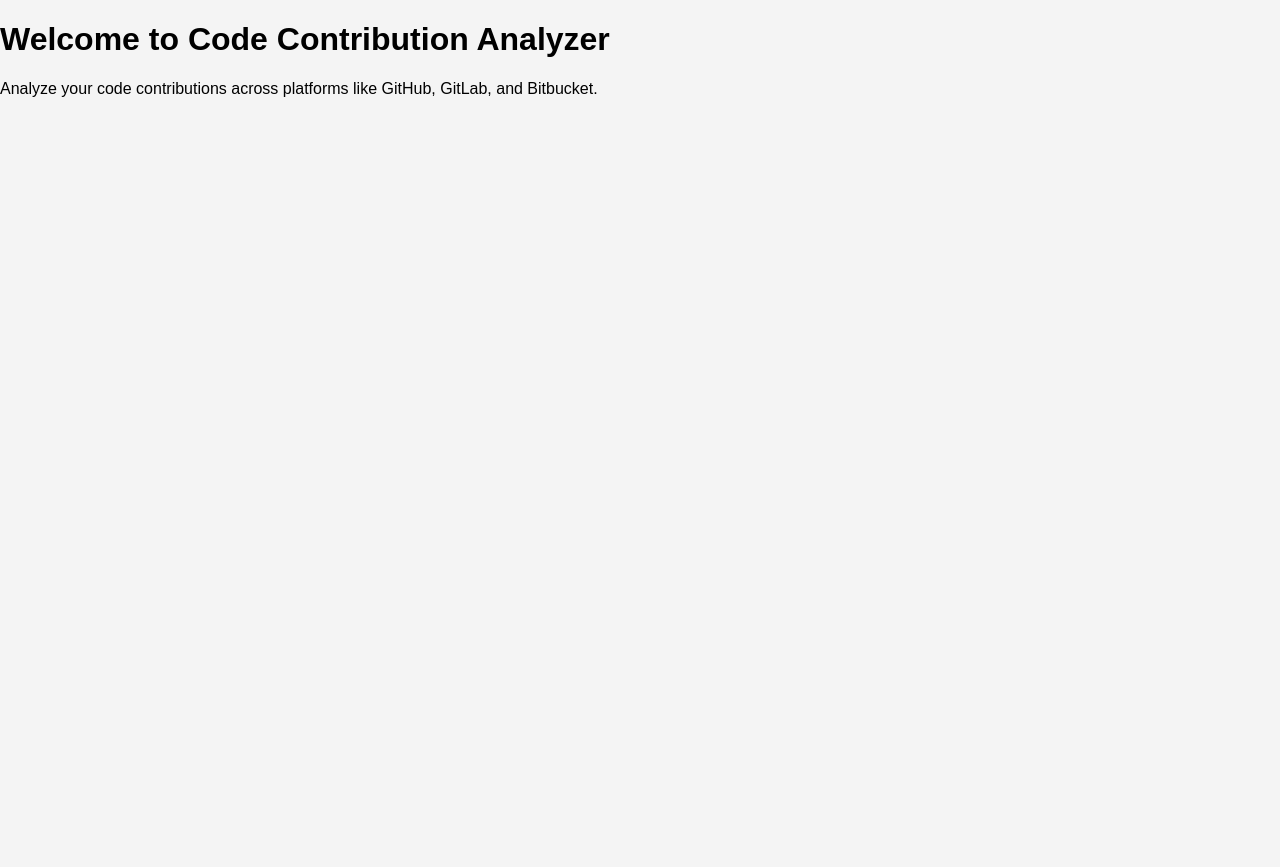
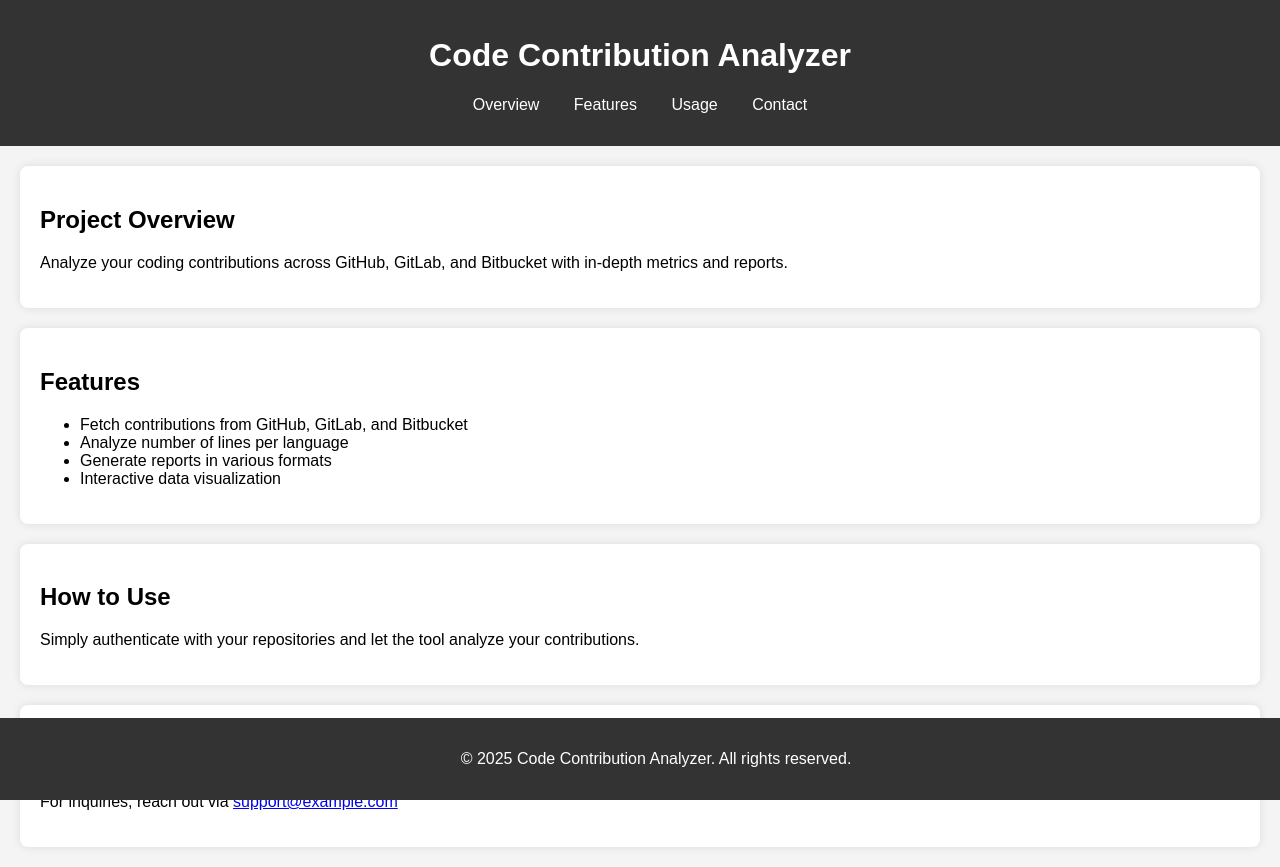
Before and after one commit to stephenombuya/Code-Contribution-Analyzer, a Flask app: template src/web/templates/index.html in a window 1280 px wide. Before the commit the page ends 97 px from the top, so only its background shows below. Run offline with Flask 3, Linux system fonts and the light colour scheme; the template is opened without the code that fills it, so the values that code supplies are empty.

Commit message:
Update index.html

```diff
--- a/src/web/templates/index.html
+++ b/src/web/templates/index.html
@@ -4,10 +4,50 @@
     <meta charset="UTF-8">
     <meta name="viewport" content="width=device-width, initial-scale=1.0">
     <title>Code Contribution Analyzer</title>
-    <link rel="stylesheet" href="../static/styles.css">
+    <link rel="stylesheet" href="/static/styles.css">
+    <script defer src="/static/index.js"></script>
 </head>
 <body>
-    <h1>Welcome to Code Contribution Analyzer</h1>
-    <p>Analyze your code contributions across platforms like GitHub, GitLab, and Bitbucket.</p>
+    <header>
+        <h1>Code Contribution Analyzer</h1>
+        <nav>
+            <ul>
+                <li><a href="#overview">Overview</a></li>
+                <li><a href="#features">Features</a></li>
+                <li><a href="#usage">Usage</a></li>
+                <li><a href="#contact">Contact</a></li>
+            </ul>
+        </nav>
+    </header>
+
+    <section id="overview">
+        <h2>Project Overview</h2>
+        <p>Analyze your coding contributions across GitHub, GitLab, and Bitbucket with in-depth metrics and reports.</p>
+    </section>
+
+    <section id="features">
+        <h2>Features</h2>
+        <ul>
+            <li>Fetch contributions from GitHub, GitLab, and Bitbucket</li>
+            <li>Analyze number of lines per language</li>
+            <li>Generate reports in various formats</li>
+            <li>Interactive data visualization</li>
+        </ul>
+    </section>
+
+    <section id="usage">
+        <h2>How to Use</h2>
+        <p>Simply authenticate with your repositories and let the tool analyze your contributions.</p>
+    </section>
+
+    <section id="contact">
+        <h2>Contact</h2>
+        <p>For inquiries, reach out via <a href="mailto:support@example.com">support@example.com</a></p>
+    </section>
+
+    <footer>
+        <p>&copy; 2025 Code Contribution Analyzer. All rights reserved.</p>
+    </footer>
+
 </body>
 </html>
```
